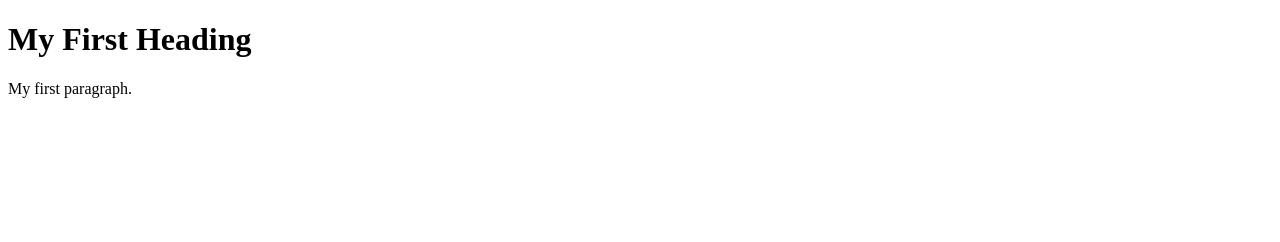
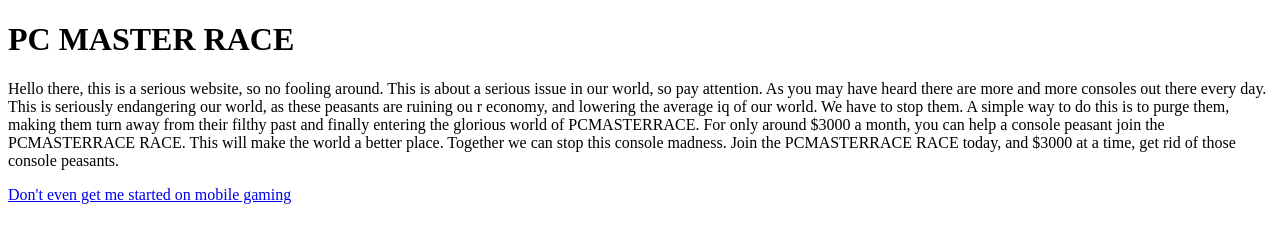
Before and after one commit to PCMASTERRACEWESHREKCNSOLEPEASANTSERYDAY/PCMASTERRACEWESHREKCNSOLEPEASANTSERYDAY.github.io, a plain HTML site: page index.html in a window 1280 px wide. Drawn offline with Linux system fonts and the light colour scheme.

Commit message:
Update index.html

```diff
--- a/index.html
+++ b/index.html
@@ -1,12 +1,18 @@
 <!DOCTYPE html>
 <html>
 <head>
-<title>Page Title</title>
+<title>PURIFY THE WORLD OF CONSOLE PEASANTS</title>
 </head>
 <body>
-
-<h1>My First Heading</h1>
-<p>My first paragraph.</p>
+<h1>PC MASTER RACE</h1>
+<p>Hello there, this is a serious website, so no fooling around. This is about a serious issue in our world, so pay attention. As you
+may have heard there are more and more consoles out there every day. This is seriously endangering our world, as these peasants are ruining ou
+r economy, and lowering the average iq of our world. We have to stop them. A simple way to do this is to purge them, making them
+turn away from their filthy past and finally entering the glorious world of PCMASTERRACE. For only around $3000 a month, you can help
+a console peasant join the PCMASTERRACE RACE. This will make the world a better place. Together we can stop this console madness. Join
+the PCMASTERRACE RACE today, and $3000 at a time, get rid of those console peasants.
+</p>
+<a href='whyisthisevenathing.html'><p>Don't even get me started on mobile gaming</p></a>
 
 </body>
 </html>
```
